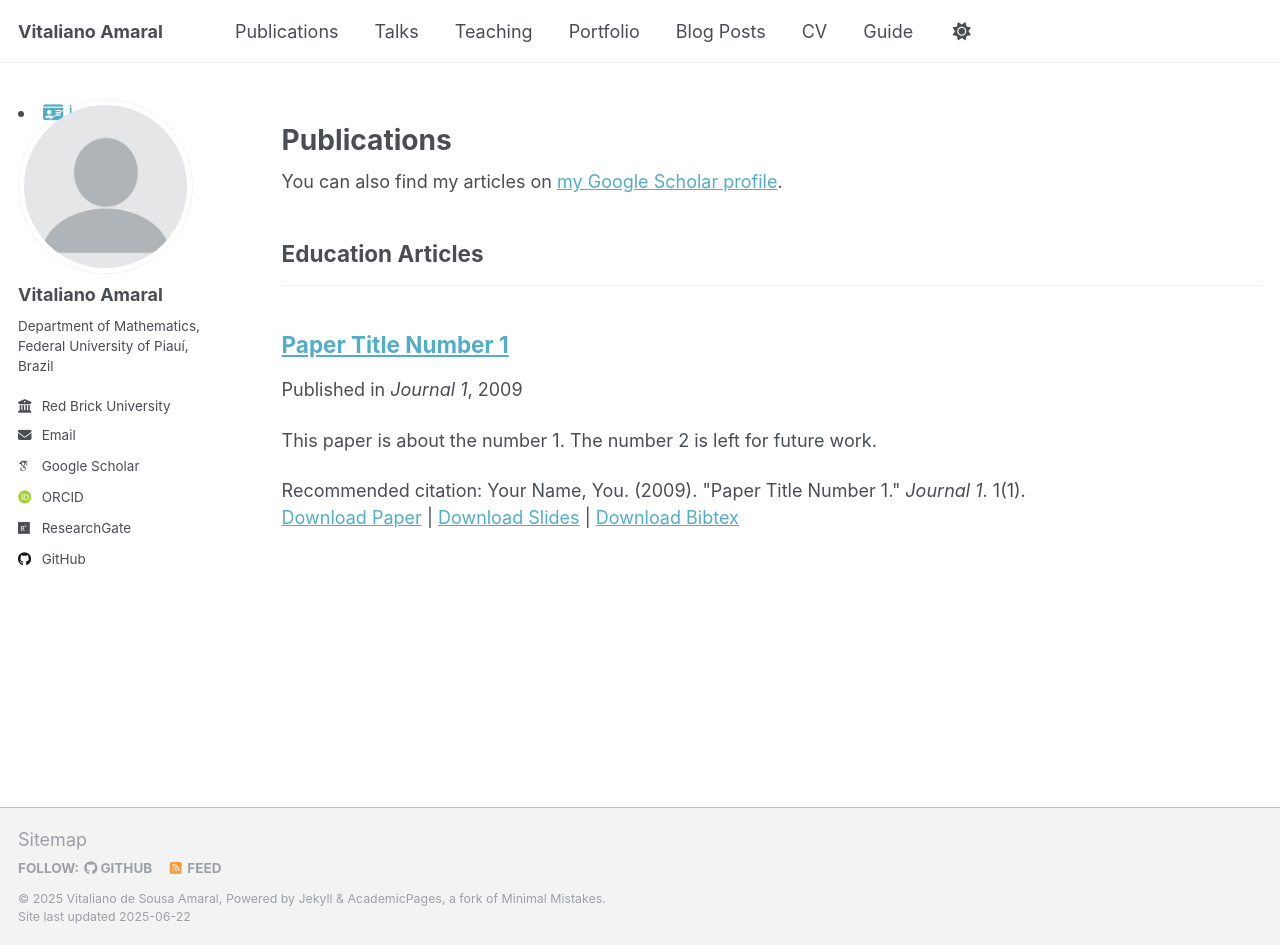
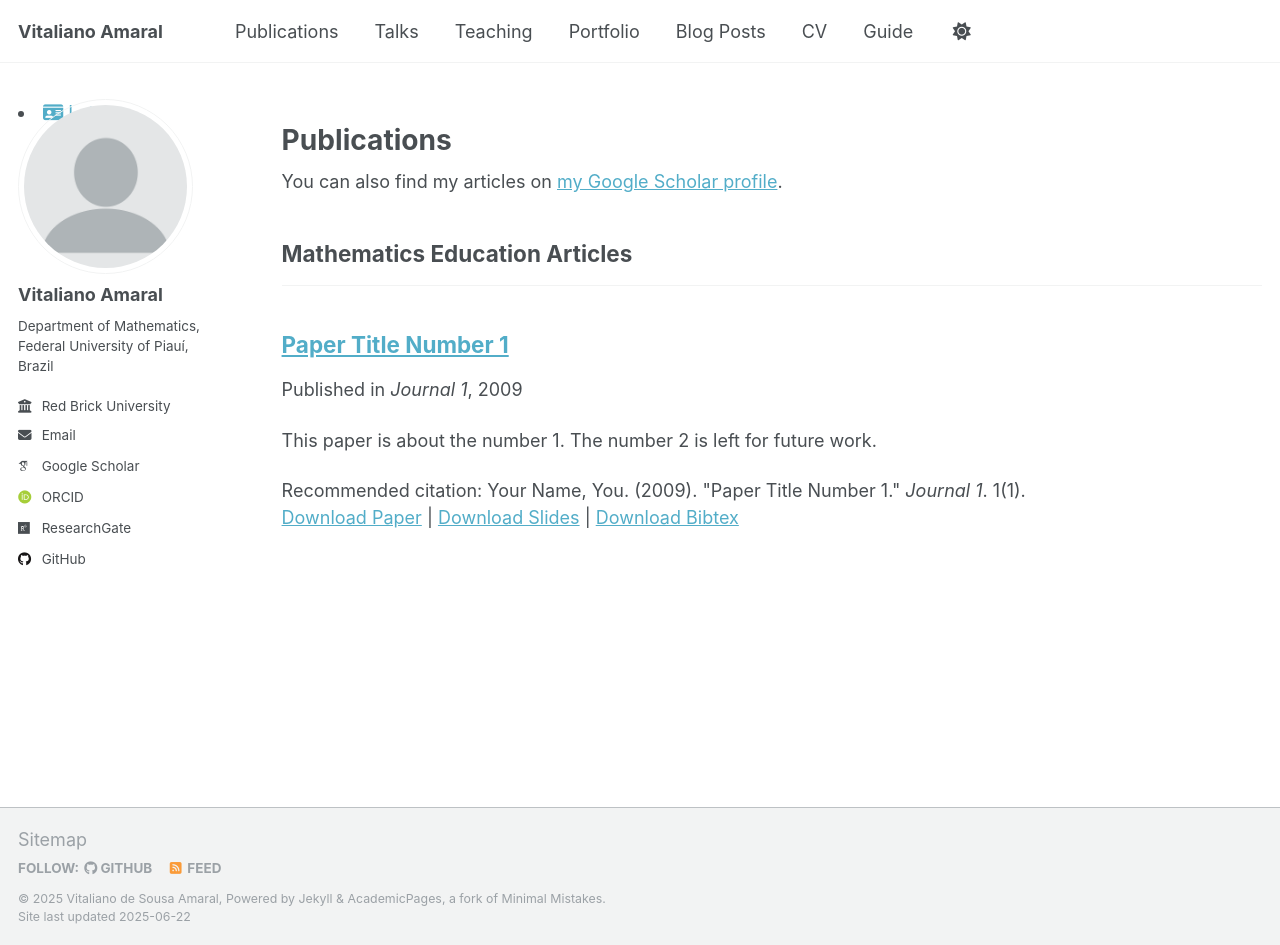
Before and after one commit to vitalianoamaral/vitalianoamaral.github.io, a Jekyll site: the page built from _pages/publications.html, in a window 1280 px wide and 945 px high. Built offline with Jekyll 4.4.1, drawn with Linux system fonts in a browser that asks for light colours; some web fonts are replaced.

Commit message:
Update _config.yml

```diff
--- a/_config.yml
+++ b/_config.yml
@@ -84,7 +84,7 @@ publication_category:
   manuscripts:
     title: 'Journal Articles'
   education:
-    title: 'Education Articles'
+    title: 'Mathematics Education Articles'
   conferences:
     title: 'Conference Papers'
 
```
